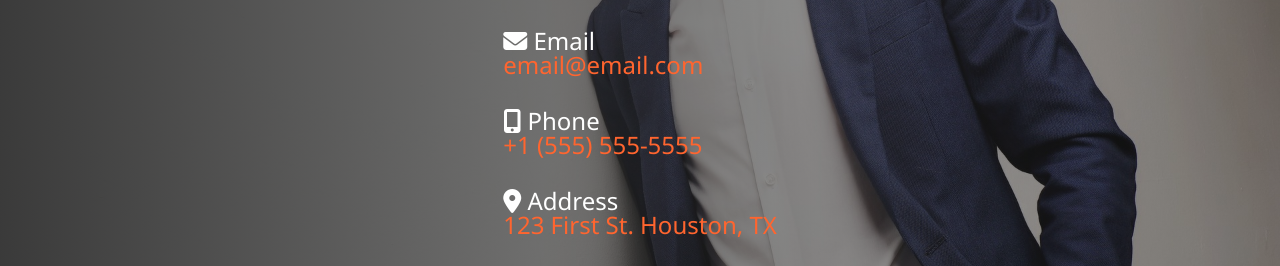
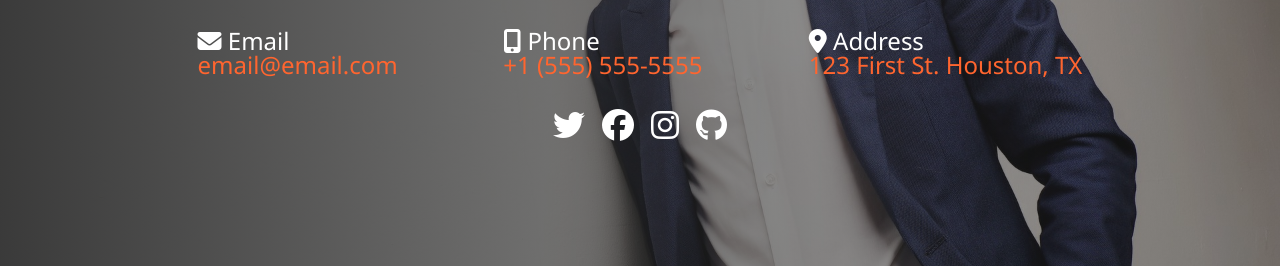
Before and after one commit to SrEnc90/Portafolio_Sass, a plain HTML site: page contact.html in a window 1280 px wide. Shown: the part 371-637 px from the top of the page. Drawn offline with Linux system fonts and the light colour scheme.

Commit message:
Project Finished

```diff
--- a/scss/_config.scss
+++ b/scss/_config.scss
@@ -18,3 +18,21 @@ $secondary-color: #ff652f;
         @return #fff;
     }
 }
+
+@mixin media-md {
+    @media screen and (min-width: 768px) {
+        @content;
+    }
+}
+
+@mixin media-lg {
+    @media screen and (min-width: 1024px) {
+        @content;
+    }
+}
+
+@mixin media-xl {
+    @media screen and (min-width: 1600px) {
+        @content;
+    }
+}
--- /dev/null
+++ b/scss/_responsive.scss
@@ -0,0 +1,71 @@
+/**
+* ! Esto es para que al reducir el tamaño de nuestra página aparezca la nav hamburguesa y que al aumentar de tamaño la ventana se nuestra las opciones
+* ! OJO no me funcionó(solución: encender el SASS)
+*/
+
+@include media-md {
+    .menu-btn {
+        visibility: hidden;
+    }
+
+    .nav {
+        visibility: visible;
+
+        .menu-nav {
+            display: block;
+            transform: translateY(0);
+            height: 100%;
+            background: transparent;
+            text-align: right;
+
+            &__item {
+                display: inline;
+                padding-right: 1.5rem;
+            }
+
+            &__link {
+                font-size: 1.5rem;
+            }
+        }
+    }
+
+    .about__bio {
+        font-size: 1.5rem;
+    }
+
+    .projects {
+        &__bio-image {
+            height: 40vh;
+        }
+
+        &__items {
+            grid-template-columns: repeat(2, 1fr);
+        }
+
+        .text-secondary {
+            font-size: 3rem;
+        }
+    }
+
+    .contact__list {
+        grid-template-columns: repeat(2, 1fr);
+    }
+}
+
+@include media-lg {
+    .projects {
+        &__items {
+            grid-template-columns: repeat(3, 1fr);
+        }
+    }
+
+    .contact__list {
+        grid-template-columns: repeat(3, 1fr);
+    }
+}
+
+@include media-xl {
+    .projects__bio-image {
+        height: 50vh;
+    }
+}
--- a/scss/main.scss
+++ b/scss/main.scss
@@ -4,6 +4,7 @@
 @import 'about';
 @import 'projects';
 @import 'contact';
+@import 'responsive';
 
 body {
     background-color: $primary-color;
```
Also changed, not shown: scss/main.css, 1 other file.
